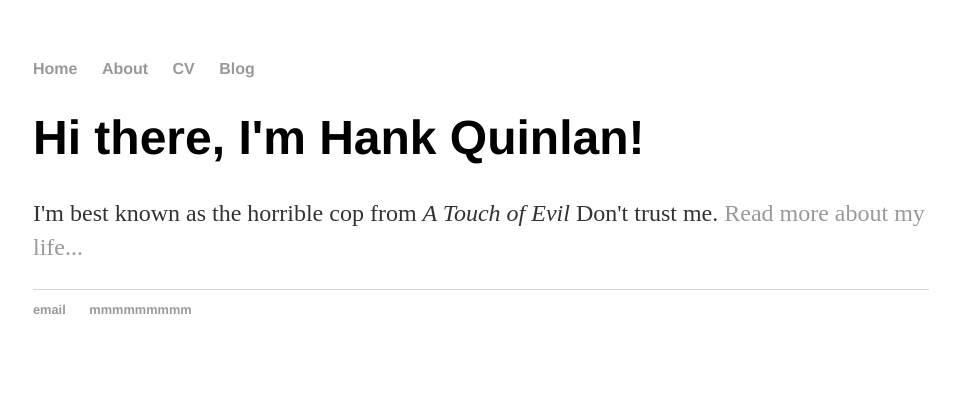
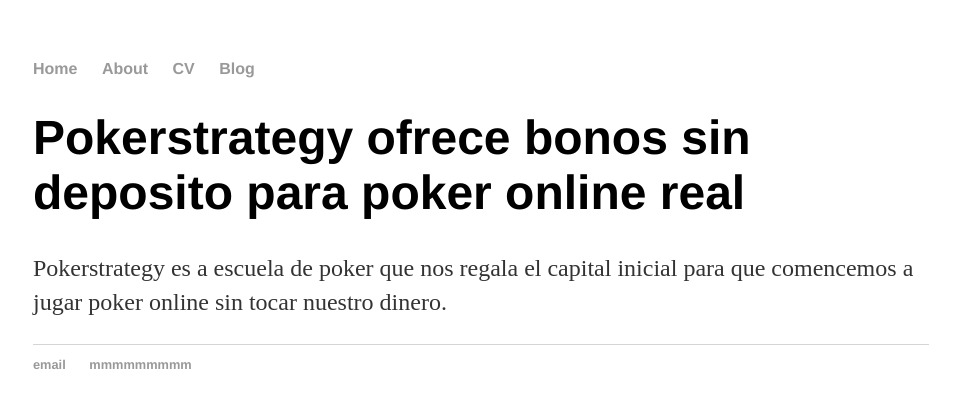
Before and after one commit to pokerstrategy/Pokerstrategy, a Jekyll site: the page index.html, which Jekyll copies as it is, in a window 1280 px wide. Shown: the top 408 px of the page, without its empty margins (159-1115 px from the left). Built offline with Jekyll 4.4.1, drawn with Linux system fonts in a browser that asks for light colours.

Commit message:
Update index.html

```diff
--- a/index.html
+++ b/index.html
@@ -1,7 +1,7 @@
 <!DOCTYPE html>
 <html>
 	<head>
-		<title>Hank Quinlan, Horrible Cop</title>
+		<title>Pokerstrategy escuela poker gratis!</title>
 		<!-- link to main stylesheet -->
 		<link rel="stylesheet" type="text/css" href="/css/main.css">
 	</head>
@@ -16,8 +16,8 @@
 		</nav>
 		<div class="container">
     		<div class="blurb">
-        		<h1>Hi there, I'm Hank Quinlan!</h1>
-				<p>I'm best known as the horrible cop from <em>A Touch of Evil</em> Don't trust me. <a href="/about">Read more about my life...</a></p>
+        		<h1>Pokerstrategy ofrece bonos sin deposito para poker online real</h1>
+				<p>Pokerstrategy es a escuela de poker que nos regala el capital inicial para que comencemos a jugar poker online sin tocar nuestro dinero.</p>
     		</div><!-- /.blurb -->
 		</div><!-- /.container -->
 		<footer>
```
